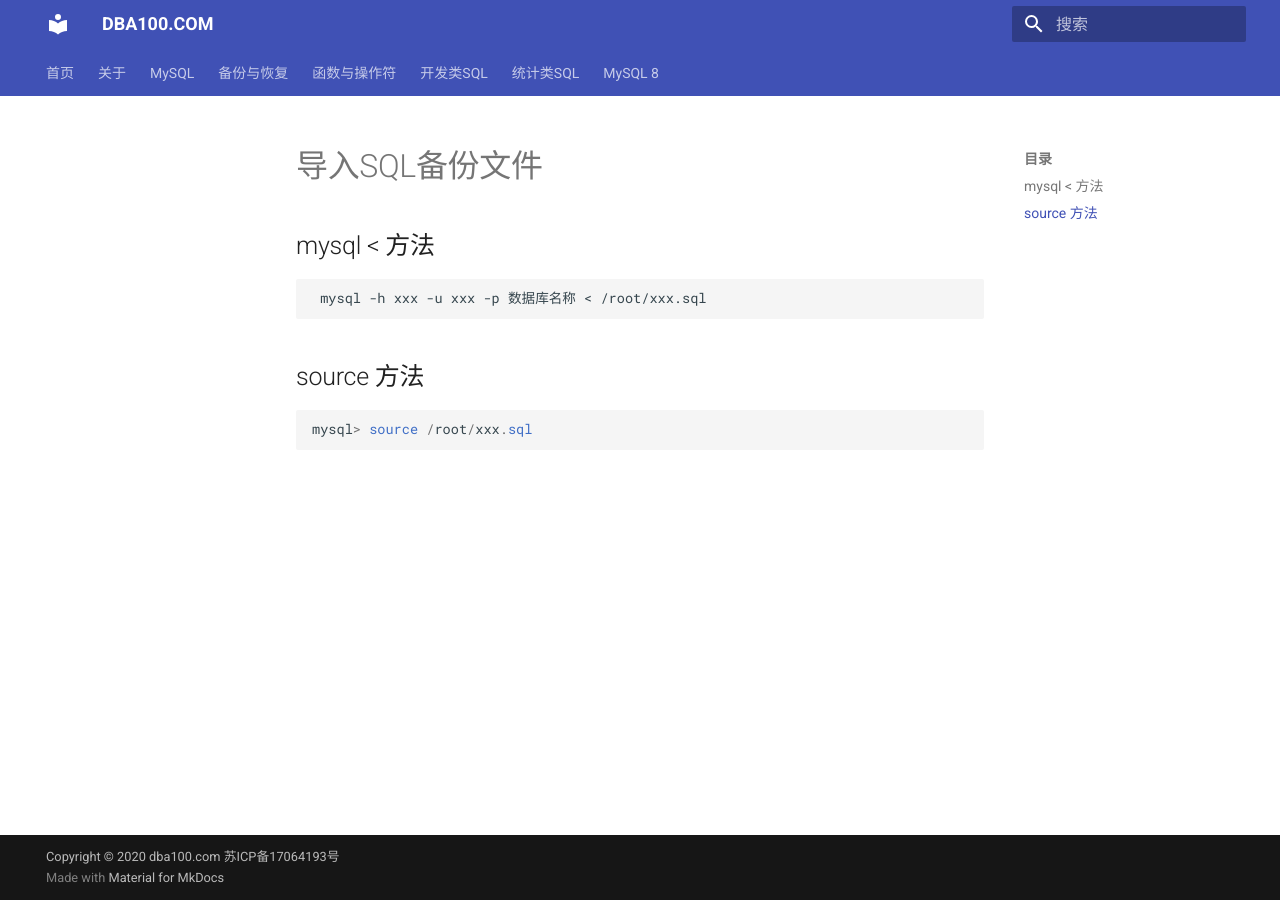
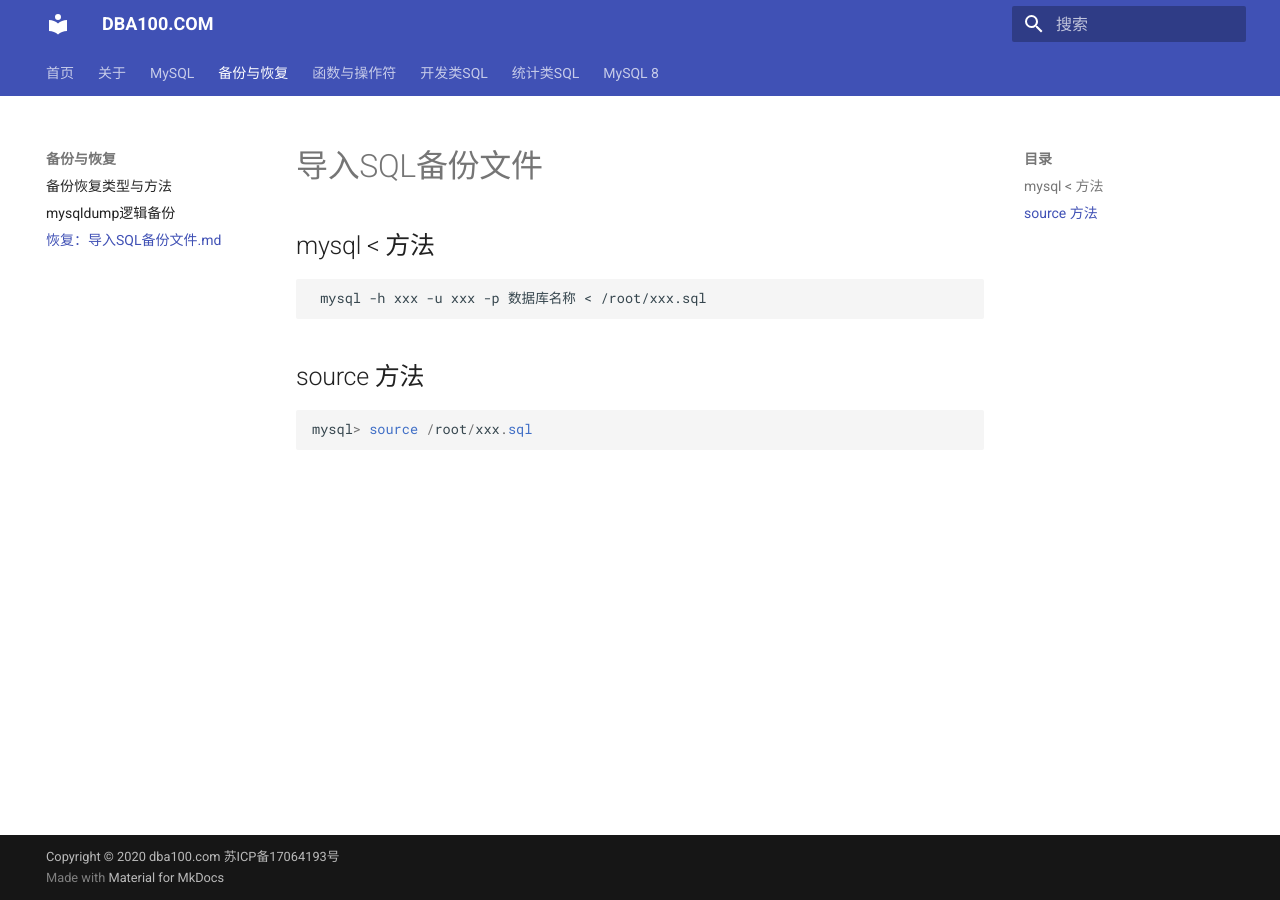
Before and after one commit to duliang123/dba100, an MkDocs documentation site: the page built from docs/mysql/backup-and-recovery/导入sql备份文件.md, in a window 1280 px wide. Built offline with MkDocs 1.6.1 and Material for MkDocs 9.7.7, drawn with Linux system fonts in a browser that asks for light colours.

Commit message:
Update mkdocs.yml

```diff
--- a/mkdocs.yml
+++ b/mkdocs.yml
@@ -37,6 +37,7 @@ nav:
   - '备份与恢复':
     - '备份恢复类型与方法': mysql/backup-and-recovery/backup-types-and-methods.md
     - 'mysqldump逻辑备份': mysql/backup-and-recovery/mysqldump.md
+    - '恢复：导入SQL备份文件.md': mysql/backup-and-recovery/导入sql备份文件.md
   - '函数与操作符':
     - '常用函数': mysql/functions_and_operators.md
   - '开发类SQL':
```
